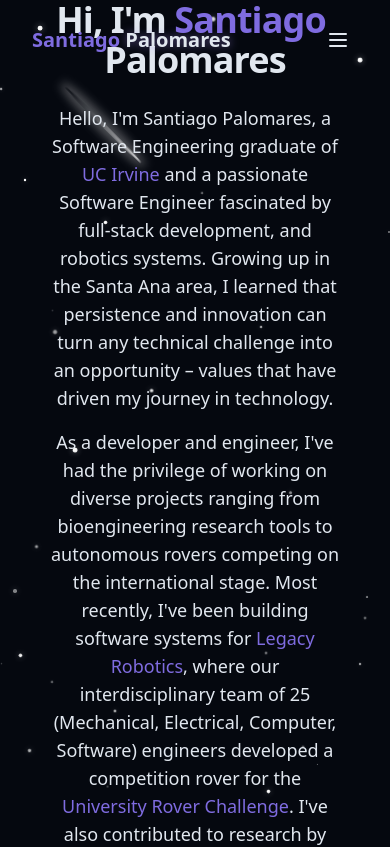
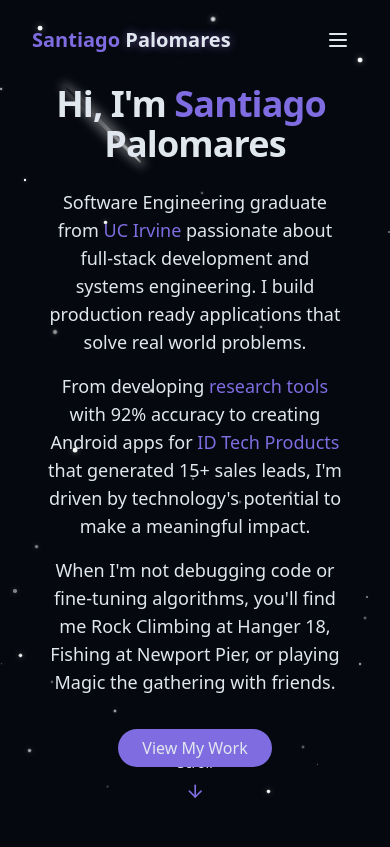
Before and after one commit to santiagopalomares/personal-portfolio, a React (Vite) app: page / in a window 390 px wide. Shown: the top 847 px of the page. Built offline with nearby package versions, Linux system fonts and the light colour scheme.

Commit message:
chore: added summarized mobile version

```diff
--- a/src/components/HeroSection.jsx
+++ b/src/components/HeroSection.jsx
@@ -20,7 +20,8 @@ export const HeroSection = () => {
             </span>
           </h1>
 
-          <div className="text-lg md:text-xl text-muted-foreground max-w-4xl mx-auto opacity-0 animate-fade-in-delay-3">
+          {/* Desktop version - full content */}
+          <div className="hidden md:block text-lg md:text-xl text-muted-foreground max-w-4xl mx-auto opacity-0 animate-fade-in-delay-3">
             <p className="mb-4">
               Hello, I'm Santiago Palomares, a Software Engineering graduate of{" "}
               <a
@@ -105,12 +106,57 @@ export const HeroSection = () => {
 
             <p>
               Beyond coding, I'm deeply committed to community and collaboration
-              through Google Developer Student Club, Peterworks Drones, and the
-              Distributed Databases Research Lab. When I'm not debugging code or
-              fine-tuning algorithms, you'll find me exploring Orange County's
-              incredible food scene, staying active, or planning my next
-              adventure. If you're ever in the area and want to chat about tech
-              over great food, I know just the place!
+              through Google Developer Student Club, and Peterworks Drones. When
+              I'm not debugging code or fine-tuning algorithms, you'll find me
+              Rock Climbing at Hanger 18, Fishing at Newport Pier, or playing
+              Magic the gathering with friends.
+            </p>
+          </div>
+
+          {/* Mobile version - condensed content */}
+          <div className="md:hidden text-lg text-muted-foreground max-w-2xl mx-auto opacity-0 animate-fade-in-delay-3">
+            <p className="mb-4">
+              Software Engineering graduate from{" "}
+              <a
+                href="https://www.ics.uci.edu/"
+                target="_blank"
+                rel="noopener noreferrer"
+                className="text-primary hover:underline"
+              >
+                UC Irvine
+              </a>{" "}
+              passionate about full-stack development and systems engineering. I
+              build production ready applications that solve real world
+              problems.
+            </p>
+
+            <p className="mb-4">
+              From developing{" "}
+              <a
+                href="https://github.com/santiagopalomares/CellScope"
+                target="_blank"
+                rel="noopener noreferrer"
+                className="text-primary hover:underline"
+              >
+                research tools
+              </a>{" "}
+              with 92% accuracy to creating Android apps for{" "}
+              <a
+                href="https://idtechproducts.com/educating-through-innovation-id-techs-capstone-journey-with-students-at-uci/"
+                target="_blank"
+                rel="noopener noreferrer"
+                className="text-primary hover:underline"
+              >
+                ID Tech Products
+              </a>{" "}
+              that generated 15+ sales leads, I'm driven by technology's
+              potential to make a meaningful impact.
+            </p>
+
+            <p>
+              When I'm not debugging code or fine-tuning algorithms, you'll find
+              me Rock Climbing at Hanger 18, Fishing at Newport Pier, or playing
+              Magic the gathering with friends.
             </p>
           </div>
 
```
